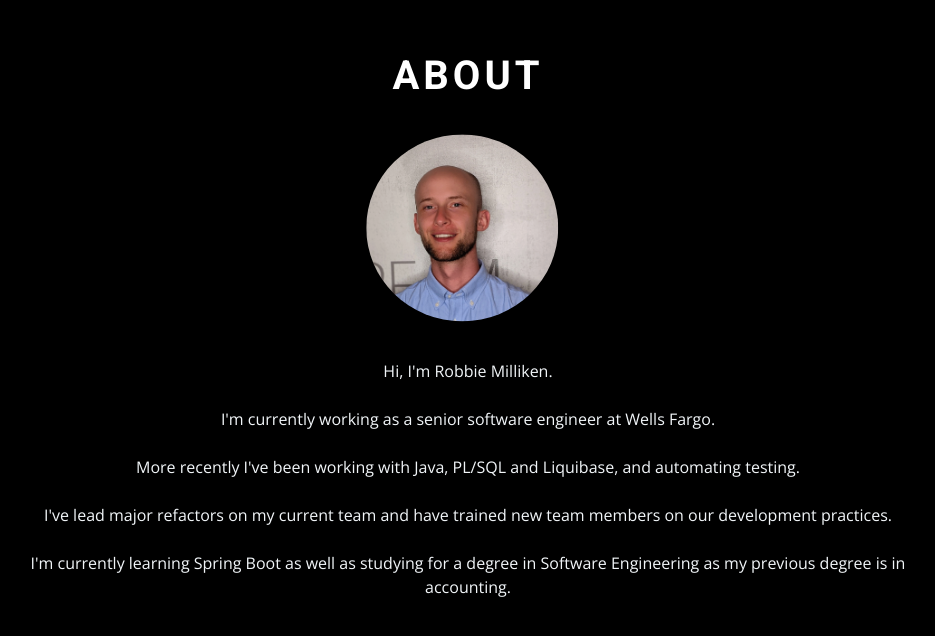
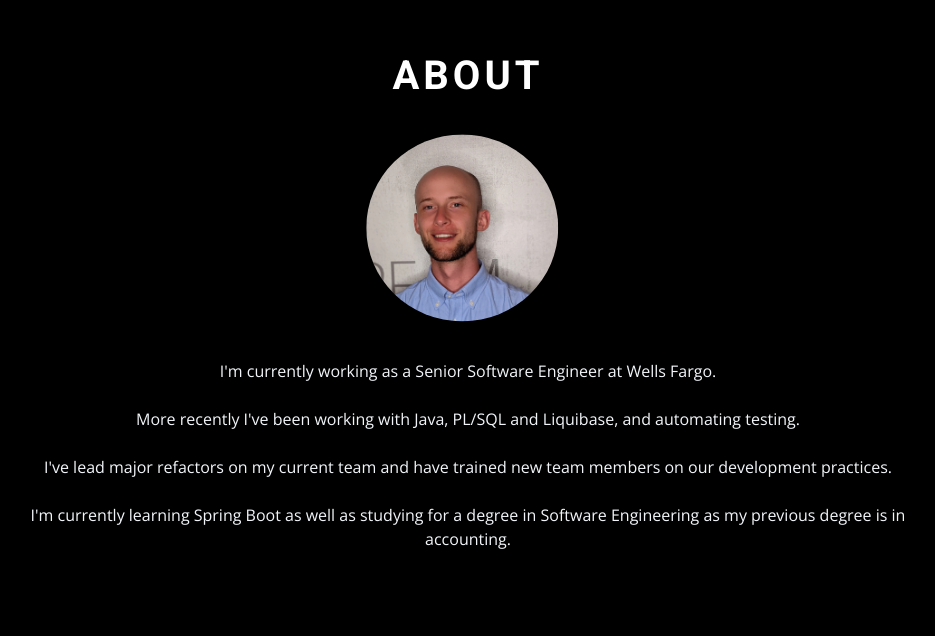
Before and after one commit to millikr2/My-Site, a plain HTML site: page index.html in a window 1280 px wide. Shown: the part 966-1602 px from the top of the page, without its empty margins (172-1107 px from the left). Drawn offline with nearby package versions, Linux system fonts and the light colour scheme.

Commit message:
Update index.html

```diff
--- a/index.html
+++ b/index.html
@@ -59,7 +59,7 @@
 
       </div>
       <p>
-        Hi, I'm Robbie Milliken. <br><br> I'm currently working as a senior software engineer at Wells Fargo.
+         I'm currently working as a Senior Software Engineer at Wells Fargo.
         <br><br> More recently I've been working with Java, PL/SQL and Liquibase, and automating testing.
         <br><br> I've lead major refactors on my current team and have trained new team members on our development practices.
        <br><br> I'm currently learning Spring Boot as well as studying for a degree in Software Engineering as my previous degree is in accounting.
```
